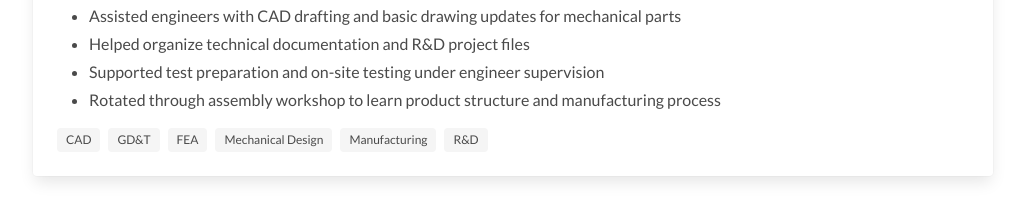
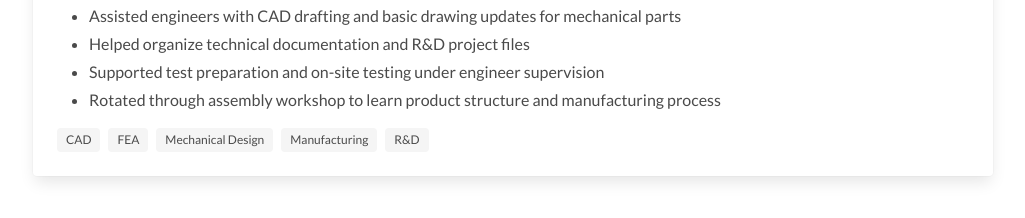
Before and after one commit to liu-siyu5/liu-siyu5.github.io, a plain HTML site: page index.html in a window 1280 px wide. Shown: the part 1320-1538 px from the top of the page, without its empty margins (127-1152 px from the left). Drawn offline with Linux system fonts and the light colour scheme; files whose address does not match are found by name.

Commit message:
Remove GD&T tag from index.html
Removed GD&T tag from the tags section.

```diff
--- a/index.html
+++ b/index.html
@@ -148,7 +148,6 @@
             </ul>
             <div class="tags">
               <span class="tag">CAD</span>
-              <span class="tag">GD&T</span>
               <span class="tag">FEA</span>
               <span class="tag">Mechanical Design</span>
               <span class="tag">Manufacturing</span>
```
